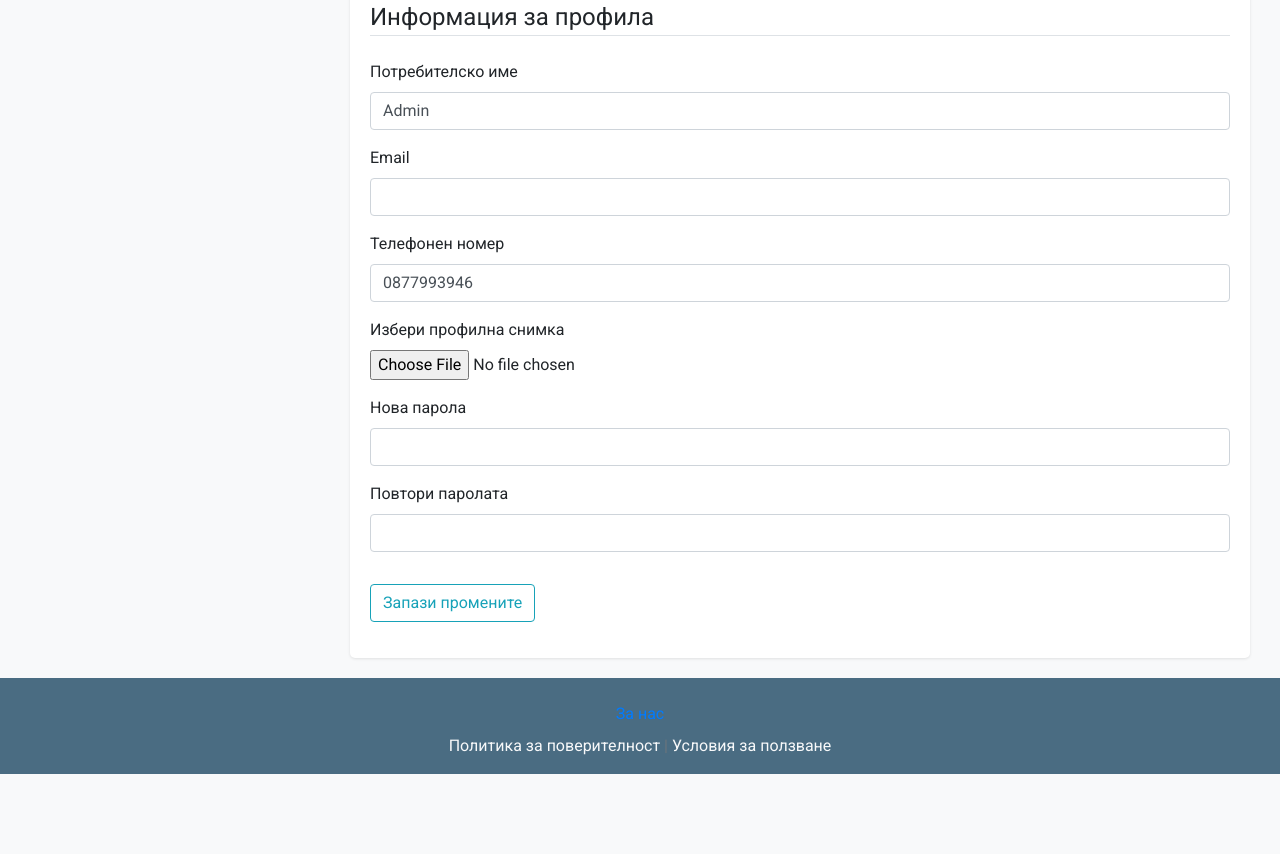
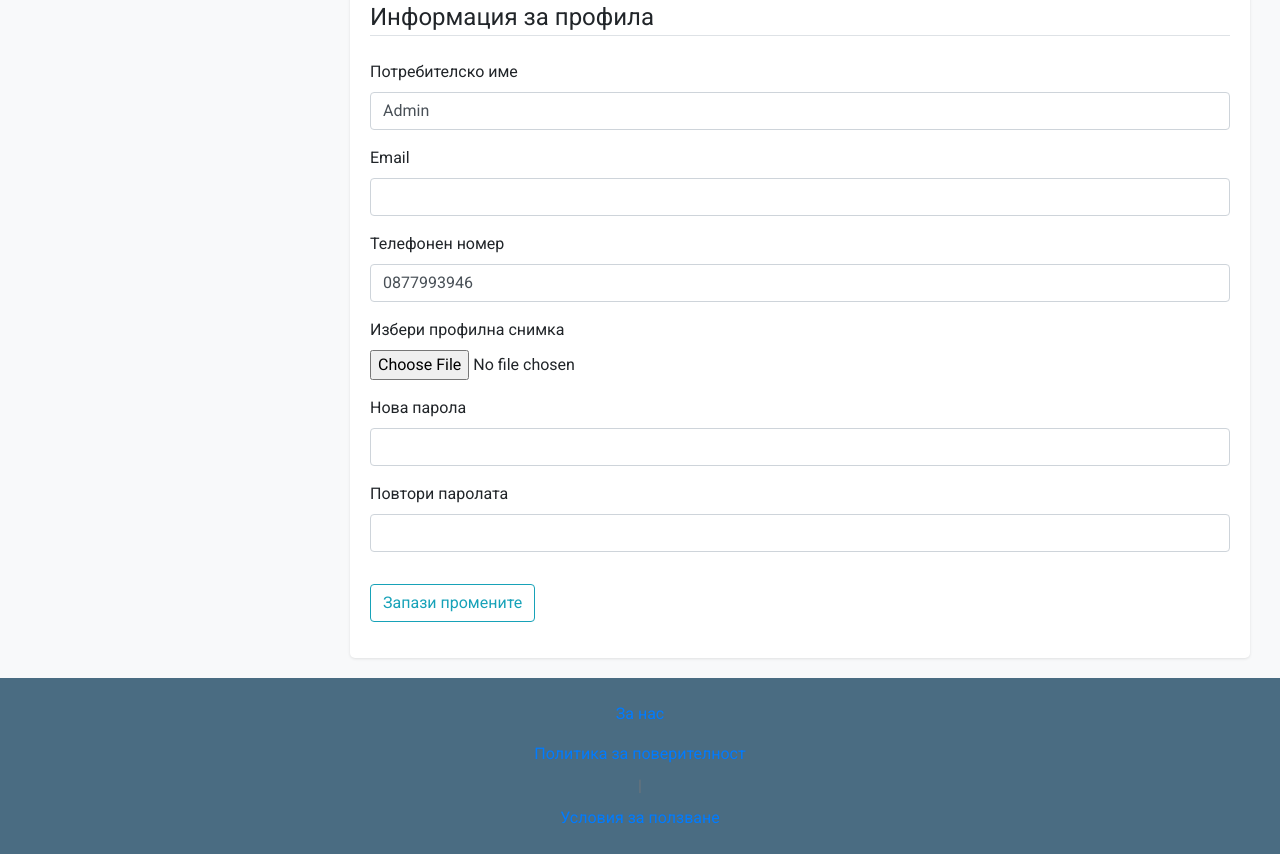
Before and after one commit to alabalistic/flask-garage, a Flask app: page /account in a window 1280 px wide. Shown: the part 260-1114 px from the top of the page. Before the commit the page ends 1034 px from the top, so only its background shows below. Run offline with Flask 3, Linux system fonts and the light colour scheme; a user stored in the database is signed in; some libraries are stand-ins or nearby versions.

Commit message:
test-multistage

```diff
--- a/app/templates/layout.html
+++ b/app/templates/layout.html
@@ -103,8 +103,8 @@
         <div class="container text-center">
             <span class="text-muted">
                 <a class="nav-item nav-link" href="{{ url_for('about') }}">За нас</a>
-                <a href="{{ url_for('privacy') }}" class="text-light">Политика за поверителност</a> |
-                <a href="{{ url_for('terms') }}" class="text-light">Условия за ползване</a>
+                <a class="nav-item nav-link" href="{{ url_for('privacy') }}">Политика за поверителност</a> |
+                <a class="nav-item nav-link" href="{{ url_for('terms') }}">Условия за ползване</a>
             </span>
         </div>
     </footer>
```
Also changed, not shown: 1 other file.
